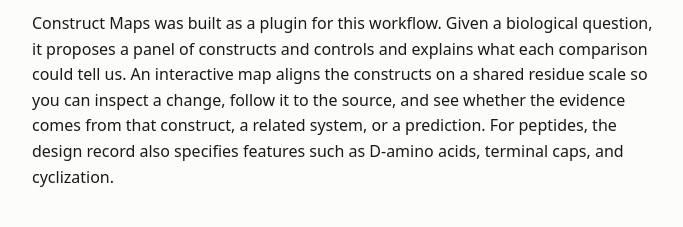
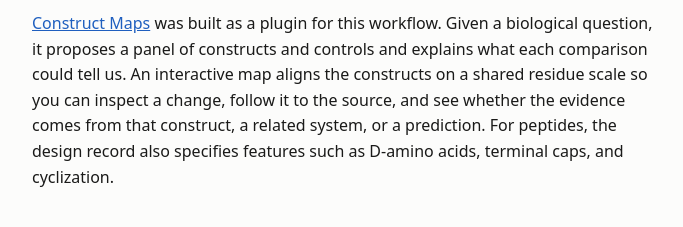
Before and after one commit to ishant1994/construct-maps-demo, a plain HTML site: page index.html in a window 1280 px wide. Shown: the part 429-656 px from the top of the page, without its empty margins (104-787 px from the left). Drawn offline with Linux system fonts and the light colour scheme.

Commit message:
Link "Construct Maps" in the overview to the plugin repository

```diff
--- a/index.html
+++ b/index.html
@@ -14,7 +14,7 @@
 <p class="sub">Design &amp; visualize constructs</p>
 <p class="lead">When designing a panel of protein constructs, we often turn to the literature for starting points and inspiration. A published mutant might separate two activities we want to study, while a construct from a related protein might suggest where to place a domain boundary.</p>
 <p class="lead">LLMs are useful here because they can quickly read across papers with a specific design goal in mind. ChatGPT and Claude can already identify relevant constructs, compare what different groups measured, and suggest which variants would be informative to test together. Once we have a panel in hand, though, we want to see exactly how the constructs differ and inspect the evidence behind each change. For peptides, we also need a way to represent chemistry that a sequence alone can’t capture.</p>
-<p class="lead">Construct Maps was built as a plugin for this workflow. Given a biological question, it proposes a panel of constructs and controls and explains what each comparison could tell us. An interactive map aligns the constructs on a shared residue scale so you can inspect a change, follow it to the source, and see whether the evidence comes from that construct, a related system, or a prediction. For peptides, the design record also specifies features such as D-amino acids, terminal caps, and cyclization.</p>
+<p class="lead"><a href="https://github.com/ishant1994/construct-maps">Construct Maps</a> was built as a plugin for this workflow. Given a biological question, it proposes a panel of constructs and controls and explains what each comparison could tell us. An interactive map aligns the constructs on a shared residue scale so you can inspect a change, follow it to the source, and see whether the evidence comes from that construct, a related system, or a prediction. For peptides, the design record also specifies features such as D-amino acids, terminal caps, and cyclization.</p>
 <h2>Case studies</h2>
 <p class="lead">Each case starts from a question given to the plugin. The first is an introductory test case. The other five were run in GPT and Claude, and compare what each proposed with what a published paper later tested.</p>
 <section class="grid" aria-label="Case studies">
```
Also changed, not shown: assets/hsp90.png.
